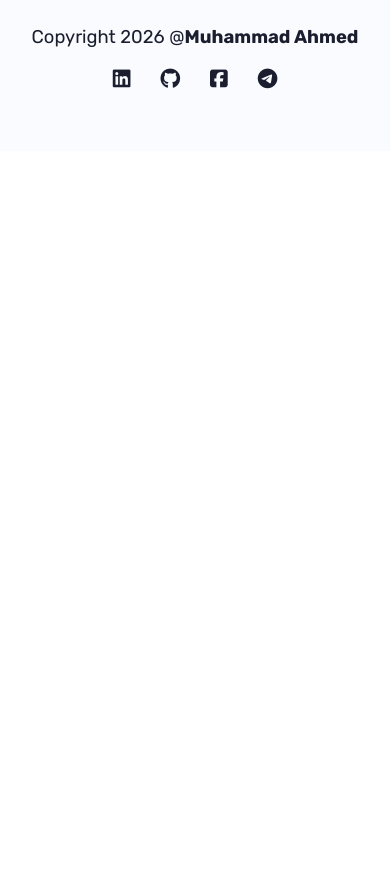
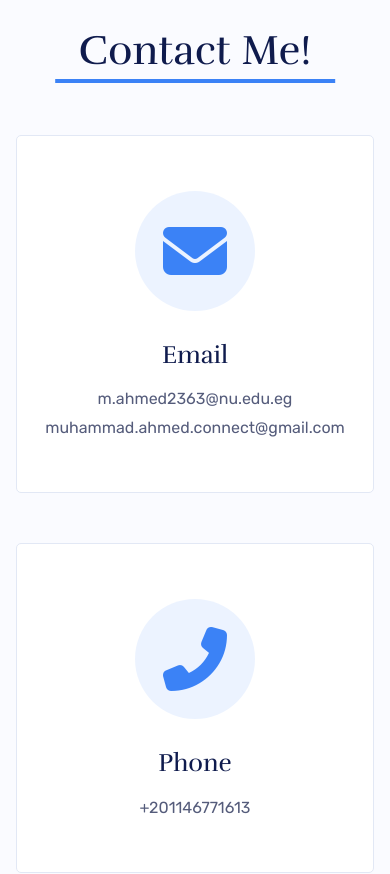
Before and after one commit to Muhammad-Ahmed-GH/My_Personal_Portfolio_Website, a React (Vite) app: page / in a window 390 px wide. Shown: the part 9140-10014 px from the top of the page. Before the commit the page ends 9291 px from the top, so only its background shows below. Built offline with nearby package versions, Linux system fonts and the light colour scheme; some icons are missing.

Commit message:
refactor: add contact section

```diff
--- /dev/null
+++ b/src/components/Contact.tsx
@@ -0,0 +1,20 @@
+import { pageData } from "../data/pageData";
+import ContactCard from "./ContactCard";
+import Container from "./UI/Container";
+import SectionTitle from "./UI/SectionTitle";
+
+export default function Contact() {
+  const contactData = pageData.contact;
+
+  return (
+    <section id="contact">
+      <Container>
+        <SectionTitle>Contact Me!</SectionTitle>
+        <div className="flex flex-wrap justify-center gap-[50px]">
+          <ContactCard type="email" items={contactData.emails} />
+          <ContactCard type="phone" items={contactData.phones} />
+        </div>
+      </Container>
+    </section>
+  );
+}
--- /dev/null
+++ b/src/components/ContactCard.tsx
@@ -0,0 +1,32 @@
+type Props = {
+  type: "email" | "phone";
+  items: string[];
+};
+export default function ContactCard(props: Props) {
+  const icon =
+    props.type === "email" ? "fa-solid fa-envelope" : "fa-solid fa-phone-flip";
+  const prefix = props.type === "email" ? "mailto:" : "tel:";
+
+  return (
+    <div className="w-full max-w-full p-[55px_20px] border-1 border-card-border rounded-[var(--spacing-border-r)] text-center bg-card transition-[background_transform] duration-[var(--main-transition)] cursor-pointer sm:w-[350px] hover:transform-[translateY(-5px)] hover:bg-card-hover">
+      <div className="flex justify-center items-center m-[0_auto_30px] w-[120px] max-w-full h-[120px] rounded-full text-primary bg-primary-transparent text-[4em]">
+        <i className={icon}></i>
+      </div>
+      <h3 className="mb-[21px] text-heading font-rufina text-[25px] capitalize">{props.type}</h3>
+      <ul className="flex flex-col gap-[10px]">
+        {props.items.map((item) => (
+          <li key={item}>
+            <a
+              className="text-text-light transition-colors duration-[var(--main-transition)] hover:text-[#252d3b] dark:hover:text-[#bdbdbd] block truncate"
+              href={`${prefix}${item}`}
+              target="_blank"
+              rel="noopener"
+            >
+              {item}
+            </a>
+          </li>
+        ))}
+      </ul>
+    </div>
+  );
+}
--- a/src/components/Content.tsx
+++ b/src/components/Content.tsx
@@ -1,4 +1,5 @@
 import AboutMe from "./AboutMe";
+import Contact from "./Contact";
 import Landing from "./Landing";
 import Skills from "./Skills";
 
@@ -8,6 +9,7 @@ export default function Content() {
       <Landing />
       <AboutMe />
       <Skills />
+      <Contact />
     </>
   );
 }
--- a/src/components/UI/Cards.tsx
+++ b/src/components/UI/Cards.tsx
@@ -1,8 +1,15 @@
 import type { ReactNode } from "react";
 
 type Props = {
+  className?: string;
   children: ReactNode | ReactNode[];
 };
-export default function Cards({ children }: Props) {
-  return <div className="grid grid-cols-[repeat(auto-fill,minmax(250px,1fr))] gap-[50px]">{children}</div>;
+export default function Cards({ className, children }: Props) {
+  return (
+    <div
+      className={`grid grid-cols-[repeat(auto-fill,minmax(250px,1fr))] gap-[50px] ${className ?? ""}`}
+    >
+      {children}
+    </div>
+  );
 }
--- a/src/data/pageData.ts
+++ b/src/data/pageData.ts
@@ -115,5 +115,8 @@ export const pageData = {
       },
     ],
   },
-  contact: {},
+  contact: {
+    emails: ["m.ahmed2363@nu.edu.eg", "muhammad.ahmed.connect@gmail.com"],
+    phones: ["+201146771613"],
+  },
 };
```
